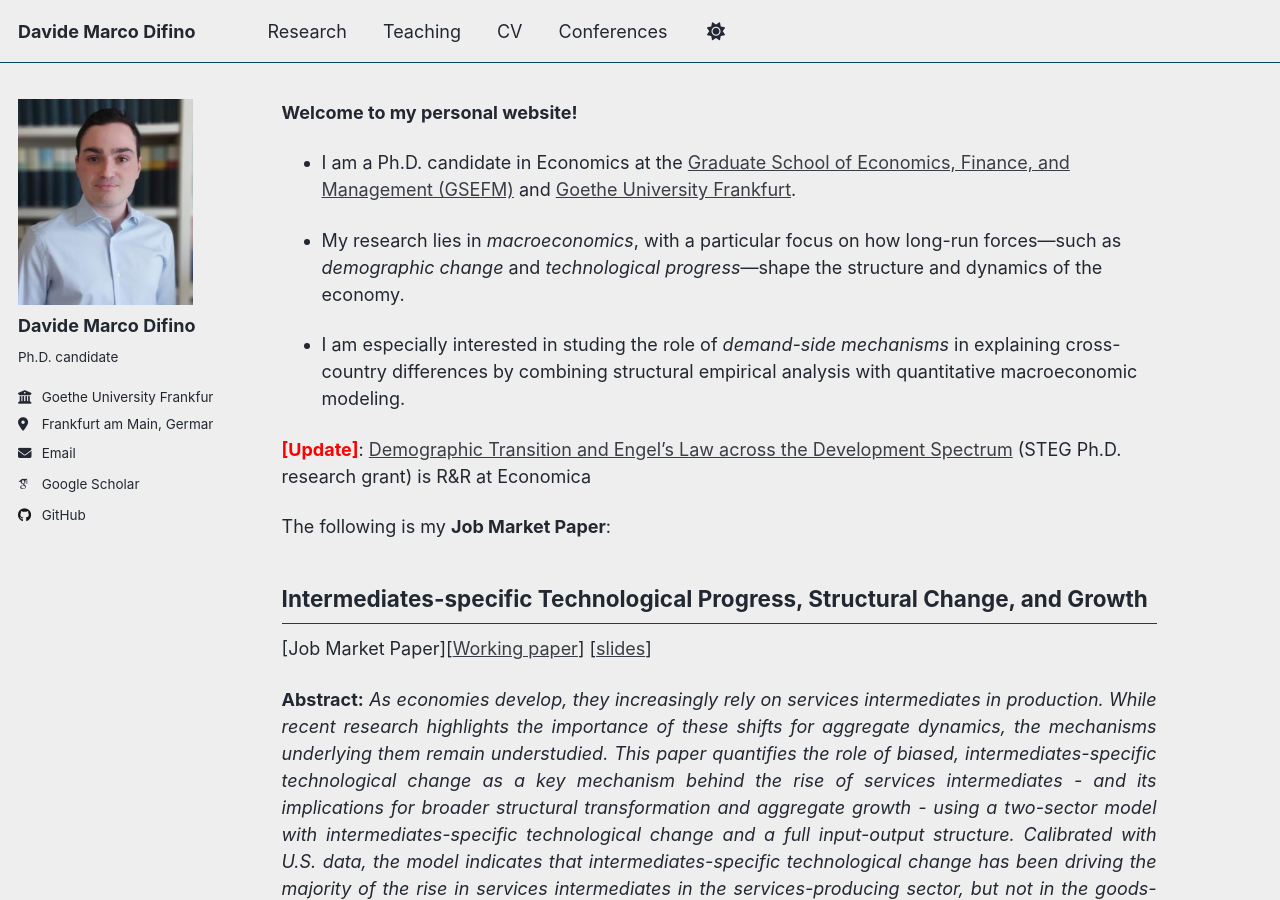
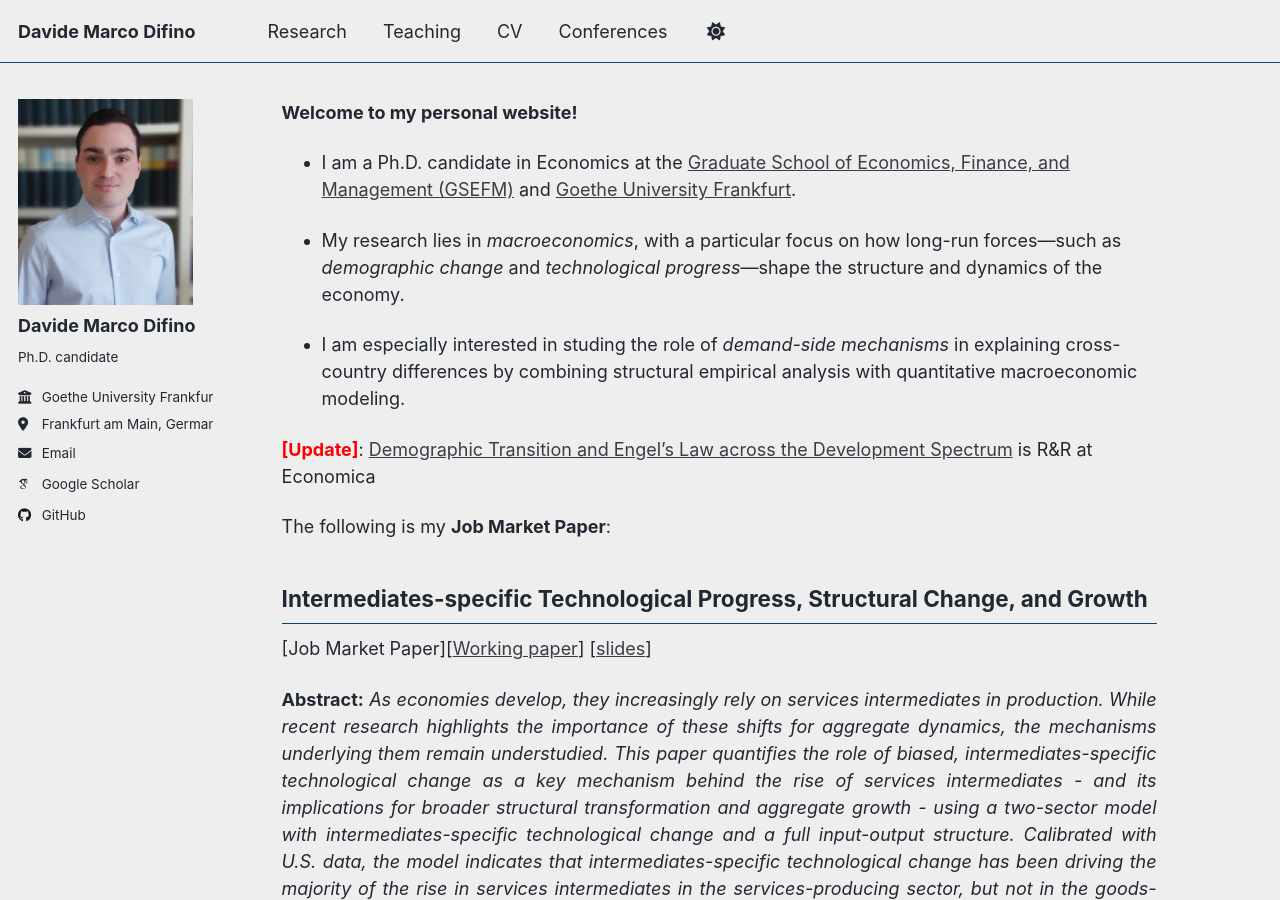
Before and after one commit to DMDifino/DMDifino.github.io, a Jekyll site: the page built from _pages/about.md, in a window 1280 px wide and 900 px high. Built offline with Jekyll 4.4.1, drawn with Linux system fonts in a browser that asks for light colours; some web fonts are replaced; a script that is not in the unit is left out.

Commit message:
Update about.md

```diff
--- a/_pages/about.md
+++ b/_pages/about.md
@@ -14,7 +14,7 @@ redirect_from:
 
 - I am especially interested in studing the role of *demand-side mechanisms* in explaining cross-country differences by combining structural empirical analysis with quantitative macroeconomic modeling.
 
-<span style="color:red">**[Update]**</span>: [Demographic Transition and Engel's Law across the Development Spectrum](http://dmdifino.github.io/files/demographic_structural_paper.pdf) (STEG Ph.D. research grant) is R&R at Economica
+<span style="color:red">**[Update]**</span>: [Demographic Transition and Engel's Law across the Development Spectrum](http://dmdifino.github.io/files/demographic_structural_paper.pdf) is R&R at Economica
 
 The following is my **Job Market Paper**:
 
```
